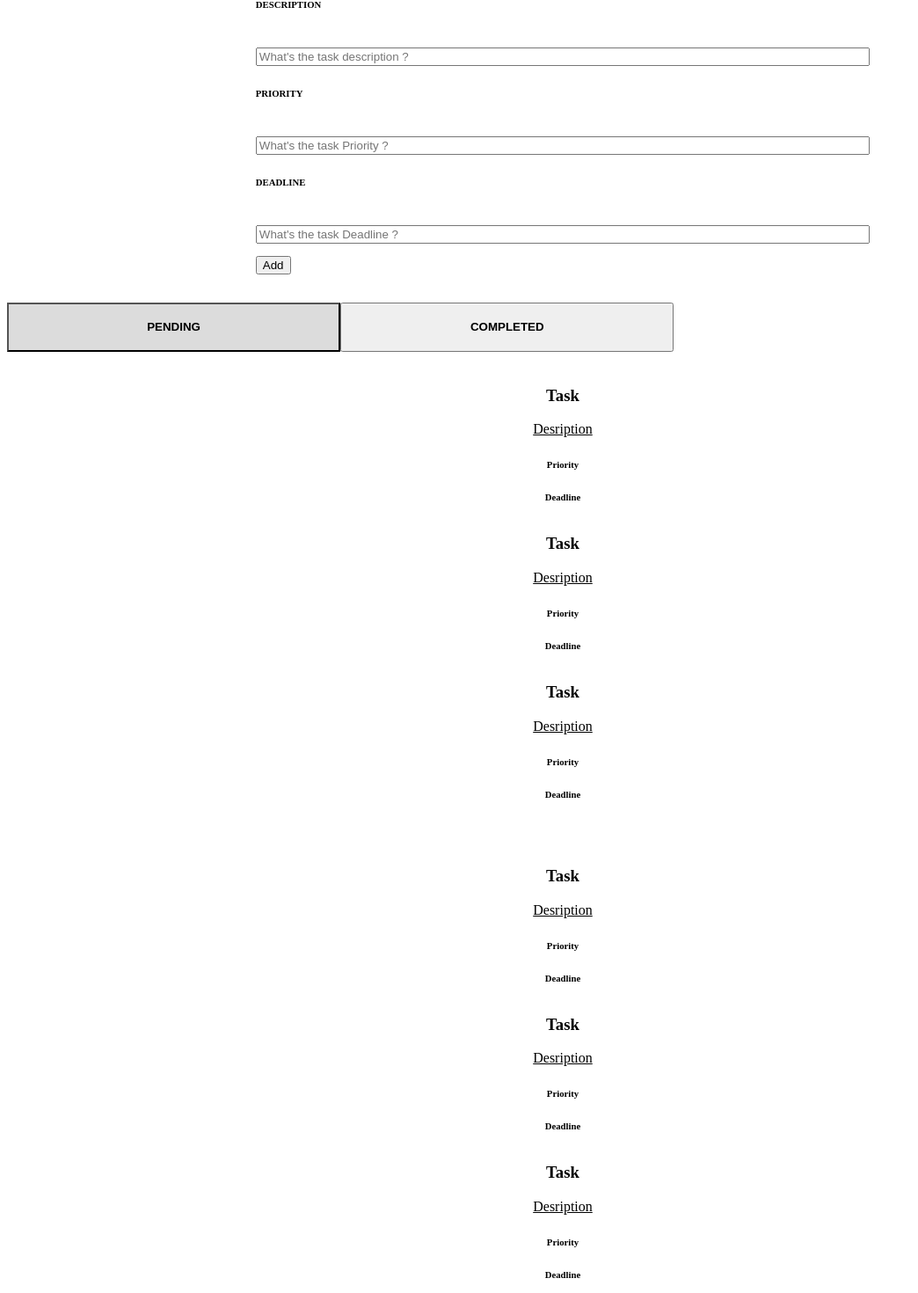
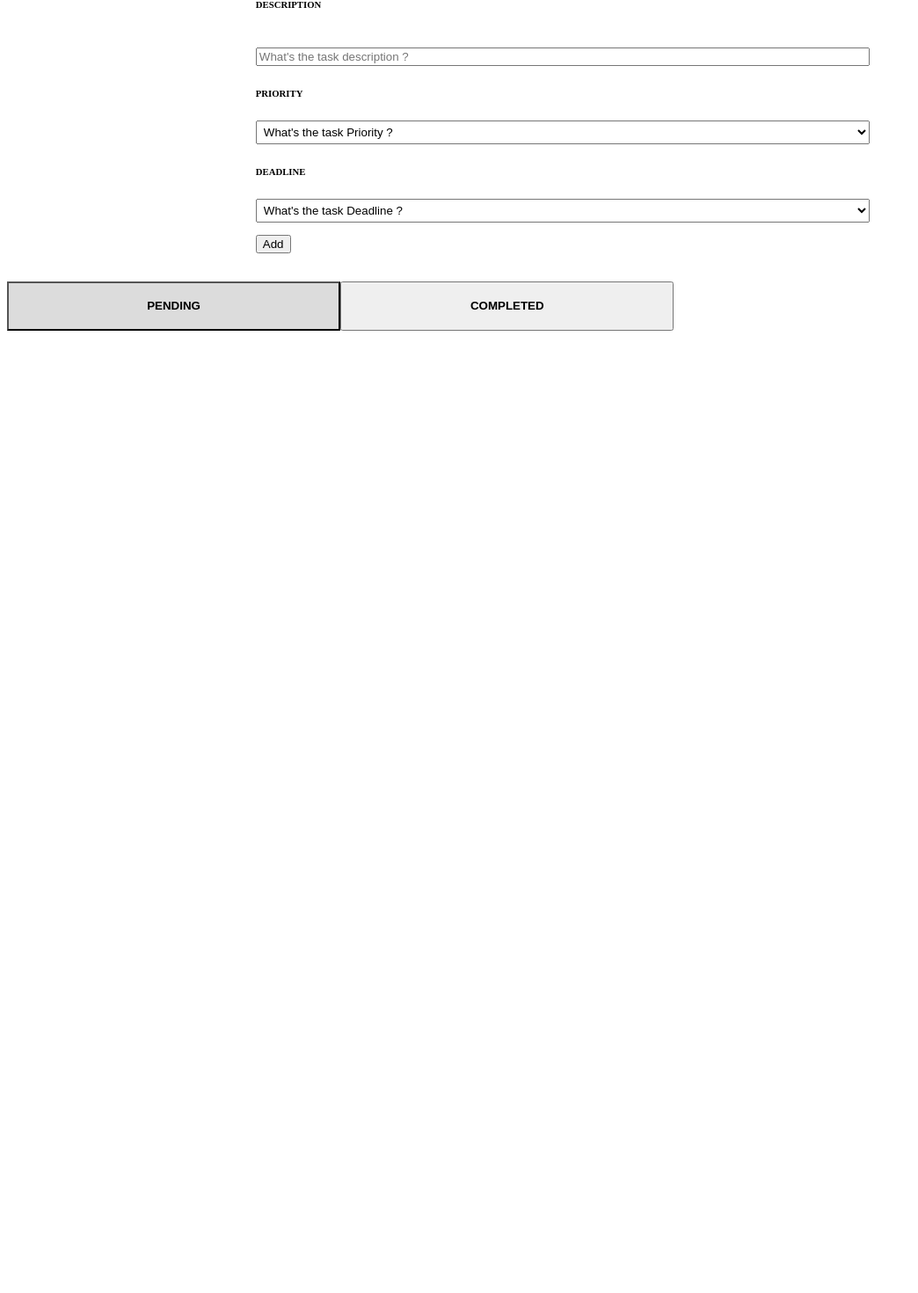
Before and after one commit to vishal-here/Task-Manager-using-react, a React (Create React App) app: page / in a window 1280 px wide. Shown: the part 237-1707 px from the top of the page at 88% size, without its empty margins (0-1044 px from the left). After the commit the page ends 800 px from the top, so only its background shows below. Built offline with nearby package versions, Linux system fonts and the light colour scheme; the HTML template or start-up script is replaced by a standard one.

Commit message:
addition of task in todo list done

```diff
--- a/src/App.js
+++ b/src/App.js
@@ -1,19 +1,39 @@
 import "./App.css";
-import React , {useState } from "react";
+import React, { useState } from "react";
 function App() {
+  const [isPending, setIsPending] = useState(true);
+  const [todos ,setTodos] = useState([]) ;
+  const [title , setTitle] = useState("") ;
+  const [description , setDescription] = useState("") ;
+  const [deadline , setDeadline] = useState("") ;
+  const [priority , setPriority] = useState("") ;
 
-  const  [isPending , setIsPending] = useState(true) ;
+  const addTodo = ()=>{
+    let newTodo = {
+      titles : title ,
+      descriptions : description ,
+      deadlines : deadline ,
+      priority : priority
+    }
+
+    let newArray = [...todos] ;
+    console.log(newArray)
+
+    newArray.push(newTodo) ;
+    setTodos(newArray) ;
+
+  }
   return (
     <div className="App">
-      <h1 style={{ textAlign: "center" }}>My To do</h1>
+      <h1 style={{ textAlign: "center" , fontFamily: "Cursive" }}>Personal Task Manager</h1>
       <div className="todo-wrapper rounded shadow-sm">
         <div className="todo-input">
           <div className="todo-input-item">
             <div className="row">
               <div className="col-6">
                 <label htmlFor="title" style={{ marginRight: "100px" }}>
-                  {" "}
-                  <h6> TITLE</h6>{" "}
+
+                  <h6> TITLE</h6>
                 </label>
               </div>
               <div className="col-6">
@@ -21,6 +41,9 @@ function App() {
                   type="text"
                   id="title"
                   placeholder="What's the task title ?"
+
+                  onChange={(e)=> setTitle(e.target.value)}
+                  required
                 />
               </div>
             </div>
@@ -29,7 +52,7 @@ function App() {
             <div className="row">
               <div className="col-6">
                 <label htmlFor="Description" style={{ marginRight: "50px" }}>
-                  {" "}
+
                   <h6>DESCRIPTION</h6>
                 </label>
               </div>
@@ -38,6 +61,9 @@ function App() {
                   type="text"
                   id="Description"
                   placeholder="What's the task description ?"
+                  value={description}
+                  onChange={(e)=> setDescription(e.target.value)}
+                  required
                 />
               </div>
             </div>
@@ -45,137 +71,173 @@ function App() {
           <div className="todo-input-item">
             <div className="row">
               <div className="col-6">
-                <label htmlFor="Priority" style={{ marginRight: "50px" }}>
-                  {" "}
+
+
+  {/* <button class="btn btn-secondary dropdown-toggle" type="button" id="dropdownMenuButton" data-toggle="dropdown" aria-haspopup="true" aria-expanded="false">
+  What's the task Priority
+  </button> */}
+  <label htmlFor="Priority" >
                   <h6>PRIORITY</h6>
                 </label>
+
+
+
+                {/* <label htmlFor="Priority" style={{ marginRight: "50px" }}>
+
+                  <h6>PRIORITY</h6>
+                </label> */}
               </div>
+
               <div className="col-6">
-                <input
+
+              <select
+               id="Priority"
+               style={{width:"100%" , padding : "4px"}}
+               onChange={(e)=> setPriority(e.target.value)}
+               required>
+      <option value="No Priority given ">What's the task Priority ?</option>
+      <option value="HIGH">High</option>
+      <option value="MEDIUM">Medium</option>
+      <option value="LOW">Low</option>
+      <option value="USELESS">Not Important</option>
+
+  </select>
+
+                {/* <input
                   type="text"
                   id="Priority"
                   placeholder="What's the task Priority ?"
-                />
+                  value={priority}
+                  onChange={(e)=> setPriority(e.target.value)}
+                /> */}
               </div>
             </div>
           </div>
           <div className="todo-input-item">
             <div className="row">
               <div className="col-6">
-                <label htmlFor="Deadline" style={{ marginRight: "50px" }}>
-                  {" "}
+                <label htmlFor="Deadline" >
                   <h6>DEADLINE</h6>
                 </label>
               </div>
               <div className="col-6">
-                <input
+              <select
+                id="Deadline"
+                style={{width:"100%" , padding : "4px"}}
+                onChange={(e)=> setDeadline(e.target.value)}
+                required>
+      <option value="NO DEADLINE">What's the task Deadline ?</option>
+      <option value="TODAY">Today</option>
+      <option value="TOMORROW">Tomorrow</option>
+      <option value="THIS WEEK">This Week</option>
+      <option value="THIS MONTH">This Month</option>
+
+  </select>
+                {/* <input
                   type="text"
                   id="Deadline"
                   placeholder="What's the task Deadline ?"
-                />
+                  value={deadline}
+                  onChange={(e)=> setDeadline(e.target.value)}
+                /> */}
               </div>
             </div>
           </div>
           <div className="todo-input-submit d-flex justify-content-around mt-3">
-            <button className="btn btn-primary w-25">Add</button>
+            <button className="btn btn-primary w-25"
+            onClick={addTodo  }
+
+            >Add</button>
           </div>
         </div>
       </div>
 
-     <div className="shadow-lg mt-2 w-75 m-auto px-3" style={{minHeight : "200px" , paddingTop : "2px"}}>
+      <div
+        className="shadow-lg mt-2 w-75 m-auto px-3"
+        style={{ minHeight: "200px", paddingTop: "2px" }}
+      >
         <div className="d-flex justify-content-around mt-5">
           <button
-          onClick={()=>{
-            setIsPending(true) ;
-             console.log(isPending) ;
-
-            }
-            }
-             className={`card btn-area ${isPending == true && 'active'} shadow-sm align-item-center text-primary  p-2`}>
+            onClick={() => {
+              setIsPending(true);
+              console.log(isPending);
+            }}
+            className={`card btn-area ${
+              isPending == true && "active"
+            } shadow-sm align-item-center text-primary  p-2`}
+          >
             <h4>PENDING</h4>
           </button>
           <button
-         onClick={
-          ()=>{
-         setIsPending(false) ;
-          console.log(isPending) ;
-        }
-          }
-          className={`card btn-area ${isPending == false && 'active'} shadow-sm align-item-center text-primary  p-2`}>
+            onClick={() => {
+              setIsPending(false);
+              console.log(isPending);
+            }}
+            className={`card btn-area ${
+              isPending == false && "active"
+            } shadow-sm align-item-center text-primary  p-2`}
+          >
             <h4>COMPLETED</h4>
           </button>
         </div>
-     <div className=" row todo-list gx-5  gy-4">
-     <div className=" col-4">
+        <div className=" row todo-list g-4">
+        {
+
+
+
+          todos.map((item,index)=>{
+            return(
+              <div className=" col-4" key={index}>
               <div className="card card-area rounded shadow-sm">
-       <h3>Task </h3>
-         <p><u>Desription</u></p>
+                <h3>{item.titles === "" ? "Untitled" : item.titles} </h3>
+                <p>
+                  <i>{item.descriptions === "" ? "No desriptions provided" : item.descriptions}</i>
+                </p>
                 <div className="d-flex justify-content-around">
-         <h6 className="bd-highlight">Priority</h6>
-        <h6>Deadline</h6>
+                  <h6 className="bd-highlight">{item.priority}</h6>
+                  <h6>{item.deadlines}</h6>
+                </div>
+                <div className="d-flex justify-content-around shadow-sm p-2">
+                  <button type="button" className="btn btn-outline-danger">
+                    <svg
+                      xmlns="http://www.w3.org/2000/svg"
+                      width="16"
+                      height="16"
+                      fill="currentColor"
+                      className="bi bi-trash"
+                      viewBox="0 0 16 16"
+                    >
+                      <path d="M5.5 5.5A.5.5 0 0 1 6 6v6a.5.5 0 0 1-1 0V6a.5.5 0 0 1 .5-.5zm2.5 0a.5.5 0 0 1 .5.5v6a.5.5 0 0 1-1 0V6a.5.5 0 0 1 .5-.5zm3 .5a.5.5 0 0 0-1 0v6a.5.5 0 0 0 1 0V6z"></path>
+                      <path
+                        fillRule="evenodd"
+                        d="M14.5 3a1 1 0 0 1-1 1H13v9a2 2 0 0 1-2 2H5a2 2 0 0 1-2-2V4h-.5a1 1 0 0 1-1-1V2a1 1 0 0 1 1-1H6a1 1 0 0 1 1-1h2a1 1 0 0 1 1 1h3.5a1 1 0 0 1 1 1v1zM4.118 4 4 4.059V13a1 1 0 0 0 1 1h6a1 1 0 0 0 1-1V4.059L11.882 4H4.118zM2.5 3V2h11v1h-11z"
+                      ></path>
+                    </svg>
+                    Delete
+                  </button>
+                <button type="button" className="btn btn-primary">
+                  <svg
+                    xmlns="http://www.w3.org/2000/svg"
+                    width="16"
+                    height="16"
+                    fill="currentColor"
+                    className="bi bi-check2-all"
+                    viewBox="0 0 16 16"
+                  >
+                    <path d="M12.354 4.354a.5.5 0 0 0-.708-.708L5 10.293 1.854 7.146a.5.5 0 1 0-.708.708l3.5 3.5a.5.5 0 0 0 .708 0l7-7zm-4.208 7-.896-.897.707-.707.543.543 6.646-6.647a.5.5 0 0 1 .708.708l-7 7a.5.5 0 0 1-.708 0z"></path>
+                    <path d="m5.354 7.146.896.897-.707.707-.897-.896a.5.5 0 1 1 .708-.708z"></path>
+                  </svg>
+                Completed
+                </button>
                 </div>
               </div>
             </div>
-      <div className=" col-4">
-    <div className="card card-area rounded shadow-sm">
-    <h3>Task </h3>
-         <p><u>Desription</u></p>
-         <div className="d-flex justify-content-around">
-         <h6 className="bd-highlight">Priority</h6>
-        <h6>Deadline</h6>
-         </div>
-    </div>
-      </div>
-      <div className="col-4">
-     <div className="card card-area rounded shadow-sm">
-     <h3>Task </h3>
-         <p><u>Desription</u></p>
-         <div className="d-flex justify-content-around">
-         <h6 className="bd-highlight">Priority</h6>
-        <h6>Deadline</h6>
-         </div>
-     </div>
-      </div>
-     </div>
-
-     <div className=" row todo-list gx-5  gy-4">
-     <div className=" col-4">
-       <div className="card card-area rounded shadow-sm">
-       <h3>Task </h3>
-         <p><u>Desription</u></p>
-         <div className="d-flex justify-content-around">
-         <h6 className="bd-highlight">Priority</h6>
-        <h6>Deadline</h6>
-         </div>
-       </div>
-      </div>
-      <div className=" col-4">
-    <div className="card card-area rounded shadow-sm">
-    <h3>Task </h3>
-         <p><u>Desription</u></p>
-         <div className="d-flex justify-content-around">
-         <h6 className="bd-highlight">Priority</h6>
-        <h6>Deadline</h6>
-         </div>
-    </div>
-      </div>
-      <div className="col-4">
-     <div className="card card-area rounded shadow-sm">
-     <h3>Task </h3>
-         <p><u>Desription</u></p>
-         <div className="d-flex justify-content-around">
-         <h6 className="bd-highlight">Priority</h6>
-        <h6>Deadline</h6>
-         </div>
-     </div>
-      </div>
-     </div>
+            )
+          })
+        }
 
 
-     {/* todo list area */}
-
-
-
+        </div>
       </div>
     </div>
   );
```
Lines whose indentation alone changed are shown as unchanged.
